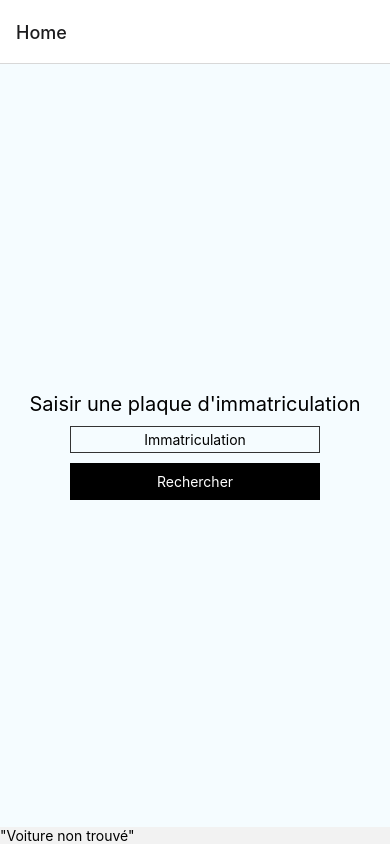
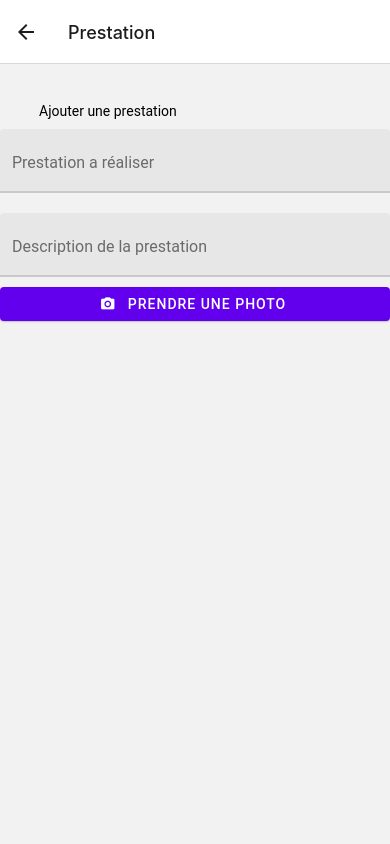
Before and after one commit to W-Kanzashi/restiloc-app, a React Native app: screen /Prestation in a window 390 px wide. Built offline with nearby package versions, Linux system fonts and the light colour scheme.

Commit message:
Add 2 pages and camera

```diff
--- a/App.js
+++ b/App.js
@@ -1,113 +1,25 @@
-import {
-  TextInput,
-  Text,
-  View,
-  StyleSheet,
-  TouchableOpacity,
-} from "react-native";
-import { useState } from "react";
+import { Provider as PaperProvider } from "react-native-paper";
 import { NavigationContainer } from "@react-navigation/native";
 import { createNativeStackNavigator } from "@react-navigation/native-stack";
 
-import { DisplayCar } from "./components/DisplayCar";
-
-const styles = StyleSheet.create({
-  container: {
-    flex: 1,
-    justifyContent: "center",
-    alignItems: "center",
-    backgroundColor: "#F5FCFF",
-  },
-  home: {
-    flex: 1,
-    alignItems: "center",
-    justifyContent: "center",
-  },
-});
+// Import pages
+import HomeScreen from "./pages/HomeScreen";
+import DisplayClientFolder from "./pages/DisplayClientFolder";
+import AddPrestation from "./pages/AddPrestation";
 
 const Stack = createNativeStackNavigator();
-
-// Home screen
-function HomeScreen() {
-  const [immatriculation, setImmatriculation] = useState("");
-  const [response, setResponse] = useState(null);
-
-  const getData = () => {
-    // const url = "http://10.255.255.3:8090/getCars.php";
-    // Edit the server ip
-    const url = "http://172.24.151.238:8090/getCars.php";
-    var headers = {
-      Accept: "application/json",
-      "Content-Type": "application/json",
-    };
-    var Data = {
-      Immatriculation: immatriculation,
-    };
-    fetch(url, {
-      method: "POST",
-      headers: headers,
-      body: JSON.stringify(Data),
-    })
-      .then((response) => response.json()) // check response type of API (CHECK OUTPUT OF DATA IS IN JSON)
-      .then((response) => {
-        // alert(response); // If data is in JSON => Display alert msg
-        setResponse(response);
-      })
-      .catch((error) => {
-        console.log(error);
-      });
-  };
-
-  return (
-    <>
-      <View style={styles.container}>
-        <Text style={{ color: "#000", fontSize: 20 }}>
-          Saisir une plaque d'immatriculation
-        </Text>
-        <TextInput
-          placeholder="Immatriculation"
-          style={{
-            width: 250,
-            margin: 10,
-            padding: 4,
-            textAlign: "center",
-            borderColor: "#333",
-            borderWidth: 1,
-          }}
-          underlineColorAndroid="transparent"
-          onChangeText={(immatriculation) =>
-            setImmatriculation(immatriculation)
-          }
-        />
-
-        <TouchableOpacity
-          style={{
-            width: 250,
-            padding: 10,
-            backgroundColor: "black",
-            alignItems: "center",
-          }}
-          onPress={getData}
-        >
-          <Text style={{ color: "#fff" }}>Rechercher</Text>
-        </TouchableOpacity>
-      </View>
-      {response === null ? (
-        <Text>"Voiture non trouvé"</Text>
-      ) : (
-        <DisplayCar response={response} />
-      )}
-    </>
-  );
-}
 
 // App entry point
 export default function App() {
   return (
-    <NavigationContainer>
-      <Stack.Navigator>
-        <Stack.Screen name="Home" component={HomeScreen} />
-      </Stack.Navigator>
-    </NavigationContainer>
+    <PaperProvider>
+      <NavigationContainer>
+        <Stack.Navigator>
+          <Stack.Screen name="Accueil" component={HomeScreen} />
+          <Stack.Screen name="Dossier Client" component={DisplayClientFolder} />
+          <Stack.Screen name="Prestation" component={AddPrestation} />
+        </Stack.Navigator>
+      </NavigationContainer>
+    </PaperProvider>
   );
 }
--- a/babel.config.js
+++ b/babel.config.js
@@ -1,6 +1,11 @@
-module.exports = function(api) {
+module.exports = function (api) {
   api.cache(true);
   return {
-    presets: ['babel-preset-expo'],
+    presets: ["babel-preset-expo"],
+    env: {
+      production: {
+        plugins: ["react-native-paper/babel"],
+      },
+    },
   };
 };
--- /dev/null
+++ b/components/DisplayCamera.js
@@ -0,0 +1,42 @@
+import { useState, useEffect } from "react";
+
+import { View, TouchableOpacity, Text, StyleSheet } from "react-native";
+// Open the smartphone camera
+import { Camera } from "expo-camera";
+
+const styles = StyleSheet.create({
+  container: {
+    height: "50%",
+  },
+});
+
+export default function DisplayCamera() {
+  // Camera
+  const [hasPermission, setHasPermission] = useState(null);
+
+  let camera;
+  const __takePicture = async () => {
+    if (!camera) return;
+    const photo = await camera.takePictureAsync();
+    console.log(photo);
+  };
+
+  useEffect(() => {
+    (async () => {
+      const { status } = await Camera.requestCameraPermissionsAsync();
+      setHasPermission(status === "granted");
+    })();
+  }, []);
+
+  console.log(hasPermission);
+
+  return (
+    <View style={styles.container}>
+      <Camera
+        ref={(r) => {
+          camera = r;
+        }}
+      ></Camera>
+    </View>
+  );
+}
--- a/components/DisplayCar.js
+++ b/components/DisplayCar.js
@@ -1,32 +1,21 @@
 import { StyleSheet, Text, View } from "react-native";
 
-const styles = StyleSheet.create({
-  container: {
-    flex: 1,
-    maxWidth: "50%",
-    margin: "auto",
-  },
-  text: {
-    fontSize: 20,
-    color: "black",
-  },
-});
+import styles from "../styles/styles";
 
-export function DisplayCar(props) {
-  console.log("response");
-  console.log(props.response);
+export function DisplayCar({ response }) {
   return (
     <>
-      <View style={styles.container}>
+      <View>
+        <View style={{ margin: 5 }}>
+          <Text style={styles.title}>Informations de la voiture</Text>
+        </View>
+        <Text style={styles.text}>Ref Dossier: {response.ref_dossier}</Text>
         <Text style={styles.text}>
-          Immatriculation: {props.response.immatriculation}
+          Immatriculation: {response.immatriculation}
         </Text>
-        <Text style={styles.text}>Date MEC: {props.response.date_mec}</Text>
-        <Text style={styles.text}>Modèle: {props.response.nom_modele}</Text>
-        <Text style={styles.text}>Couleur: {props.response.couleur}</Text>
-        <Text style={styles.text}>
-          Ref Dossier: {props.response.ref_dossier}
-        </Text>
+        <Text style={styles.text}>Date MEC: {response.date_mec}</Text>
+        <Text style={styles.text}>Modèle: {response.nom_modele}</Text>
+        <Text style={styles.text}>Couleur: {response.couleur}</Text>
       </View>
     </>
   );
--- /dev/null
+++ b/components/DisplayClient.js
@@ -0,0 +1,18 @@
+import { View, StyleSheet } from "react-native";
+import { Text } from "react-native-paper";
+
+import styles from "../styles/styles";
+
+export function DisplayClient({ response }) {
+  return (
+    <>
+      <View>
+        <View style={{ margin: 5 }}>
+          <Text style={styles.title}>Informations client :</Text>
+        </View>
+        <Text style={styles.text}>Nom: {response.nom_client}</Text>
+        <Text style={styles.text}>Prénom: {response.prenom_client}</Text>
+      </View>
+    </>
+  );
+}
--- a/package.json
+++ b/package.json
@@ -16,12 +16,14 @@
     "body-parser": "^1.19.2",
     "cors": "^2.8.5",
     "expo": "~44.0.0",
+    "expo-camera": "~12.1.2",
     "expo-status-bar": "~1.2.0",
     "express": "^4.17.3",
     "react": "17.0.1",
     "react-dom": "17.0.1",
     "react-native": "0.64.3",
     "react-native-elements": "^3.4.2",
+    "react-native-paper": "^4.11.2",
     "react-native-safe-area-context": "^4.2.2",
     "react-native-screens": "^3.13.1",
     "react-native-web": "0.17.1"
--- /dev/null
+++ b/pages/AddPrestation.js
@@ -0,0 +1,46 @@
+import { useState } from "react";
+import { View } from "react-native";
+import { Text, TextInput, Button } from "react-native-paper";
+
+import styles from "../styles/styles";
+
+import DisplayCamera from "../components/DisplayCamera";
+
+let defaultValue = {
+  prestation: "",
+  description_prestation: "",
+  photo: "",
+};
+
+export default function AddWork() {
+  const [prestation, setPrestation] = useState(defaultValue);
+  const [camera, setCamera] = useState(false);
+
+  return (
+    <>
+      <View style={styles.container}>
+        <Text>Ajouter une prestation</Text>
+      </View>
+      <View>
+        <TextInput
+          label="Prestation a réaliser"
+          value={prestation.prestation}
+          style={styles.textInput}
+        />
+        <TextInput
+          label="Description de la prestation"
+          value={prestation.description_prestation}
+          style={styles.textInput}
+        />
+        <Button
+          icon="camera"
+          mode="contained"
+          onPress={() => setCamera(!camera)}
+        >
+          Prendre une photo
+        </Button>
+        {camera && <DisplayCamera />}
+      </View>
+    </>
+  );
+}
--- /dev/null
+++ b/pages/DisplayClientFolder.js
@@ -0,0 +1,25 @@
+import { View, Text } from "react-native";
+import { Button } from "react-native-paper";
+
+import { DisplayCar } from "../components/DisplayCar";
+import { DisplayClient } from "../components/DisplayClient";
+
+import styles from "../styles/styles";
+
+export default function ({ navigation, route }) {
+  return (
+    <>
+      <View style={styles.container}>
+        <DisplayCar response={route.params.response} />
+        <DisplayClient response={route.params.response} />
+        <Button
+          mode="contained"
+          onPress={() => navigation.navigate("Prestation")}
+          style={{ marginVertical: 5, width: 300, marginHorizontal: "auto" }}
+        >
+          Ajouter une prestation
+        </Button>
+      </View>
+    </>
+  );
+}
--- /dev/null
+++ b/pages/HomeScreen.js
@@ -0,0 +1,73 @@
+import { useState } from "react";
+import { View, TouchableOpacity } from "react-native";
+import { Text, Button, Snackbar, TextInput } from "react-native-paper";
+
+export default function HomeScreen({ navigation }) {
+  const [visible, setVisible] = useState(false);
+  const [immatriculation, setImmatriculation] = useState("");
+
+  const onDismissSnackBar = () => setVisible(false);
+  const getData = () => {
+    // const url = "http://10.255.255.3:8090/getCars.php";
+    // Edit the server ip
+    const url = "http://172.24.151.238:8090/getCars.php";
+    var headers = {
+      Accept: "application/json",
+      "Content-Type": "application/json",
+    };
+    var Data = {
+      Immatriculation: immatriculation,
+    };
+    fetch(url, {
+      method: "POST",
+      headers: headers,
+      body: JSON.stringify(Data),
+    })
+      .then((response) => response.json()) // check response type of API (CHECK OUTPUT OF DATA IS IN JSON)
+      .then((response) => {
+        response === null
+          ? setVisible(true)
+          : navigation.navigate("Dossier Client", { response: response });
+      })
+      .catch((error) => {
+        console.log(error);
+      });
+  };
+
+  return (
+    <>
+      <Snackbar
+        visible={visible}
+        onDismiss={onDismissSnackBar}
+        action={{
+          label: "Annuler",
+          onPress: () => {
+            setVisible(false);
+          },
+        }}
+      >
+        La plaque d'immatriculation n'existe pas.
+      </Snackbar>
+      <View style={{ marginTop: 20 }}>
+        <Text style={{ color: "#000", fontSize: 20, padding: 10, margin: 10 }}>
+          Saisir une plaque d'immatriculation
+        </Text>
+        <TextInput
+          style={{ padding: 10, margin: 10, height: 30 }}
+          placeholder="Immatriculation"
+          underlineColorAndroid="transparent"
+          value={immatriculation}
+          onChangeText={(immatriculation) =>
+            setImmatriculation(immatriculation)
+          }
+        />
+
+        <TouchableOpacity onPress={getData} style={{ padding: 10, margin: 10 }}>
+          <Button icon="folder-search-outline" mode="contained">
+            Rechercher
+          </Button>
+        </TouchableOpacity>
+      </View>
+    </>
+  );
+}
--- /dev/null
+++ b/styles/styles.js
@@ -0,0 +1,28 @@
+import { StyleSheet } from "react-native";
+
+const styles = StyleSheet.create({
+  container: {
+    marginLeft: "10%",
+    marginTop: "10%",
+  },
+  modalStyle: {
+    backgroundColor: "white",
+    padding: 20,
+    height: 100,
+  },
+  title: {
+    fontSize: 25,
+    fontWeight: "600",
+    color: "#64748b",
+  },
+  text: {
+    fontSize: 20,
+    color: "black",
+    marginLeft: 5,
+  },
+  textInput: {
+    marginVertical: 10,
+  },
+});
+
+export default styles;
```
Also changed, not shown: jsconfig.json (added, +12 -0 lines), response.json (added, +16 -0 lines), 2 other files (tests, documents, lock files or other folders).
